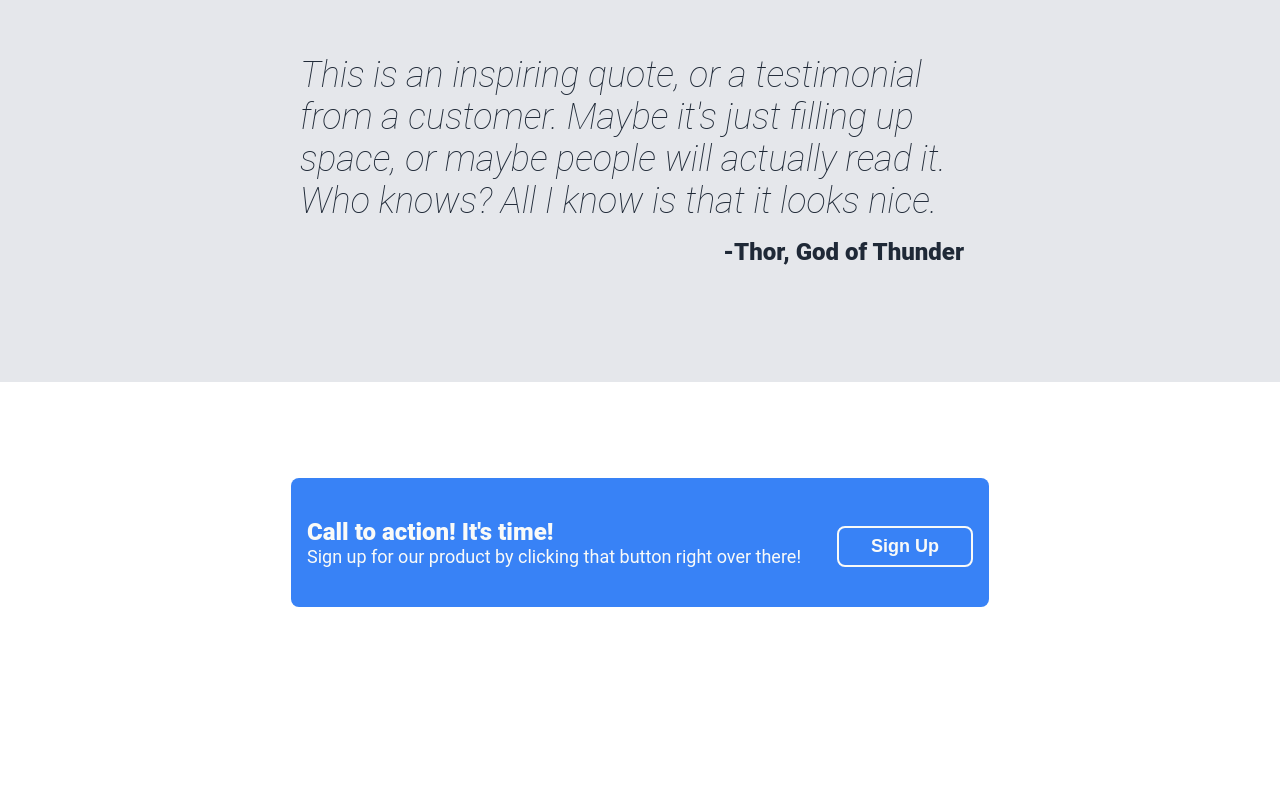
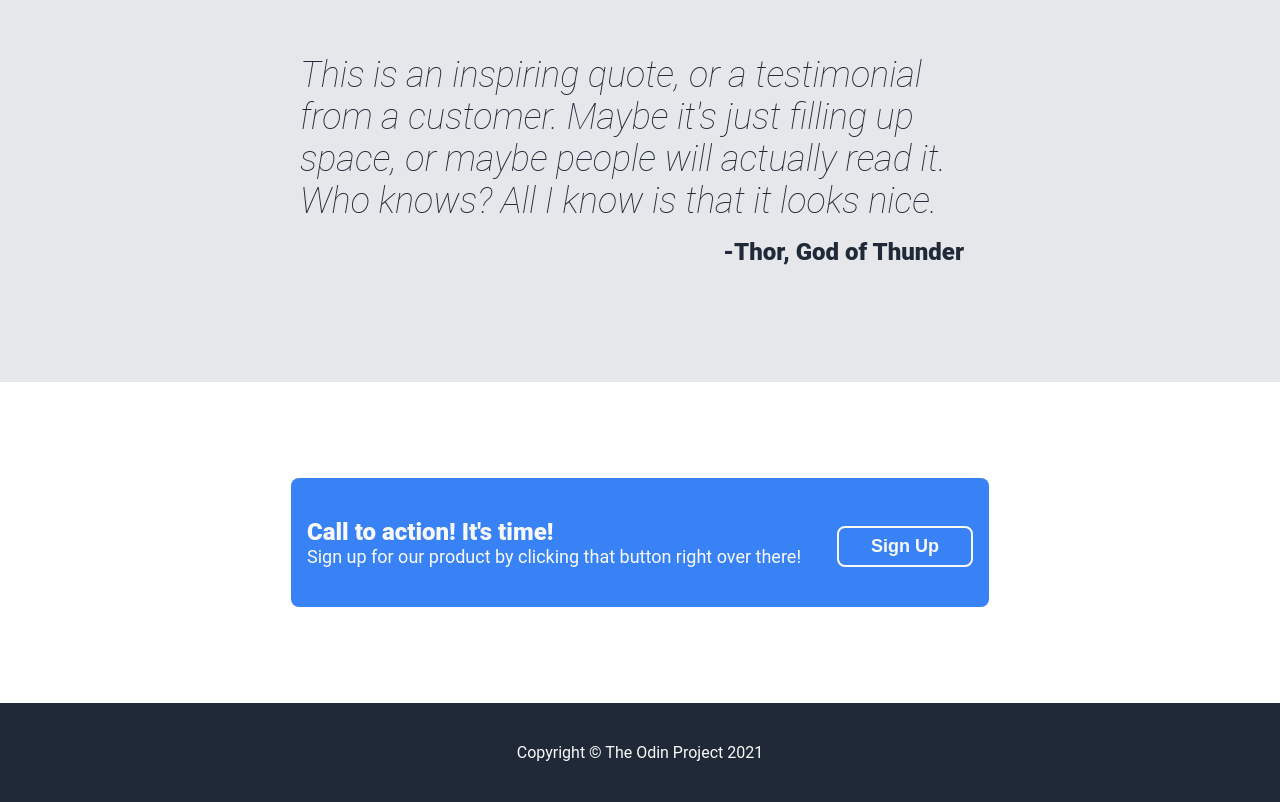
Before and after one commit to AcaciaSun1999/odin_landingpage, a plain HTML site: page index.html in a window 1280 px wide. Shown: the part 967-1769 px from the top of the page. Before the commit the page ends 1670 px from the top, so only its background shows below. Drawn offline with Linux system fonts and the light colour scheme.

Commit message:
footer finished, all project done

```diff
--- a/index.html
+++ b/index.html
@@ -78,7 +78,7 @@
     </div>
 
     <div class="footer">
-
+        Copyright © The Odin Project 2021
     </div>
 </body>
 </html>
--- a/style.css
+++ b/style.css
@@ -155,3 +155,13 @@ a{
     font-weight: 900;
     box-sizing:content-box
 }
+
+.footer{
+    display: flex;
+    justify-content: center;
+    align-content: center;
+    background-color: #1F2937;
+    color:#f9faf8;
+    padding-top: 40px;
+    padding-bottom: 40px;
+}
```
